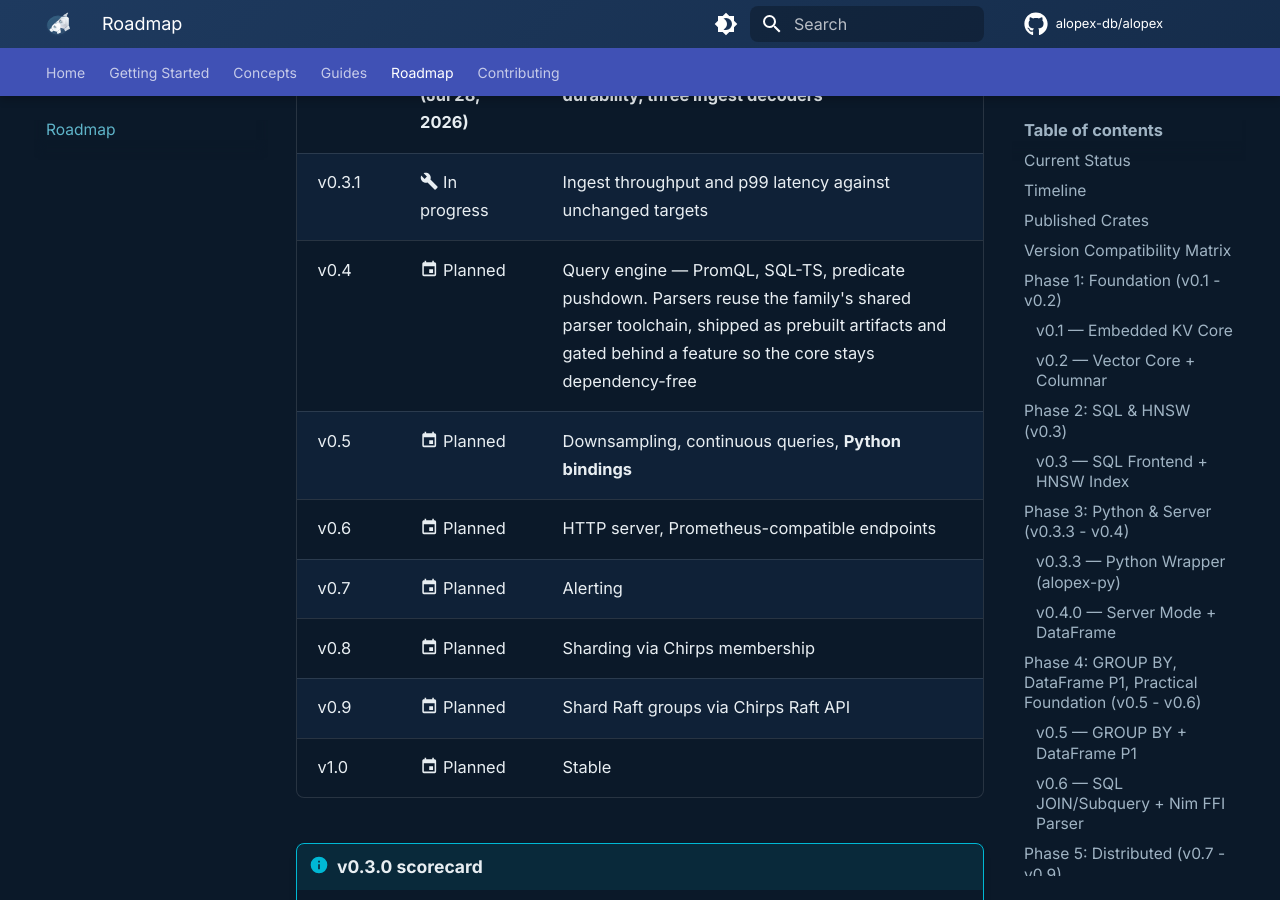
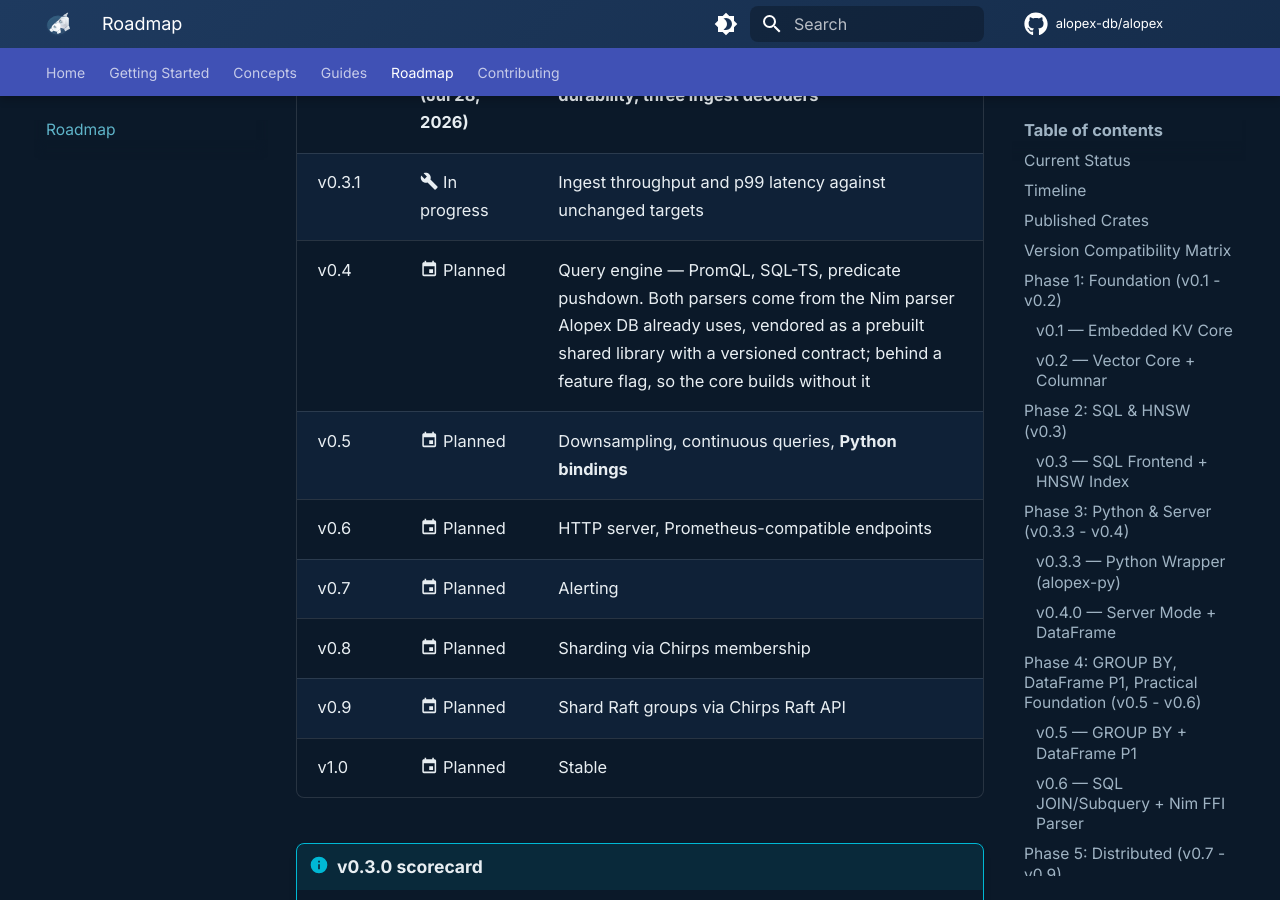
Before and after one commit to alopex-db/alopex-db.github.io, an MkDocs documentation site: the page built from docs/roadmap.md, in a window 1280 px wide and 900 px high, scrolled down 12698 px. Built offline with MkDocs 1.6.1 and Material for MkDocs 9.7.7, drawn with Linux system fonts in a browser that asks for light colours; emoji names are drawn with the system emoji font; comment, search, counter and statistics services are not loaded.

Commit message:
docs(site): v0.4 のパーサー構成を spec の裁定 D1/D3 に合わせる
「family's shared parser toolchain」という曖昧な表現を、実際の構成へ改める。
Alopex DB が既に使う Nim パーサーの成果物を、契約バージョン付きで vendor
する形である。

Co-Authored-By: Claude Opus 5 (1M context) <noreply@anthropic.com>

```diff
--- a/docs/roadmap.md
+++ b/docs/roadmap.md
@@ -413,7 +413,7 @@ It has its own repository and version series.
 | v0.2.0 | :white_check_mark: Released (Dec 23, 2025) | Retention/TTL, time partitions, TSM compaction |
 | **v0.3.0** | :white_check_mark: **Released (Jul 28, 2026)** | **Arrow + Parquet wide columnar storage, durability, three ingest decoders** |
 | v0.3.1 | :material-wrench: In progress | Ingest throughput and p99 latency against unchanged targets |
-| v0.4 | :material-calendar: Planned | Query engine — PromQL, SQL-TS, predicate pushdown. Parsers reuse the family's shared parser toolchain, shipped as prebuilt artifacts and gated behind a feature so the core stays dependency-free |
+| v0.4 | :material-calendar: Planned | Query engine — PromQL, SQL-TS, predicate pushdown. Both parsers come from the Nim parser Alopex DB already uses, vendored as a prebuilt shared library with a versioned contract; behind a feature flag, so the core builds without it |
 | v0.5 | :material-calendar: Planned | Downsampling, continuous queries, **Python bindings** |
 | v0.6 | :material-calendar: Planned | HTTP server, Prometheus-compatible endpoints |
 | v0.7 | :material-calendar: Planned | Alerting |
```
